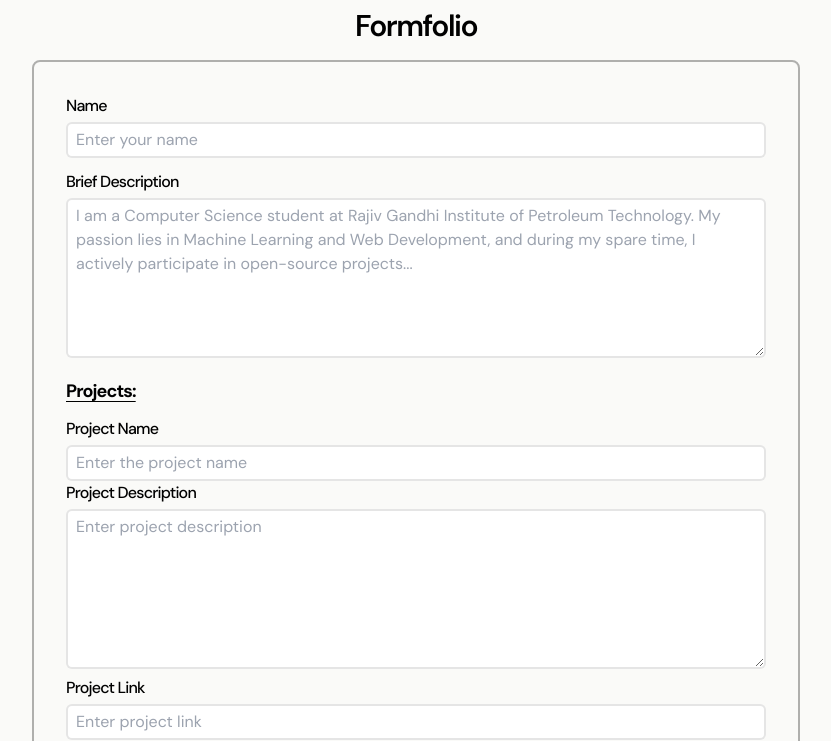
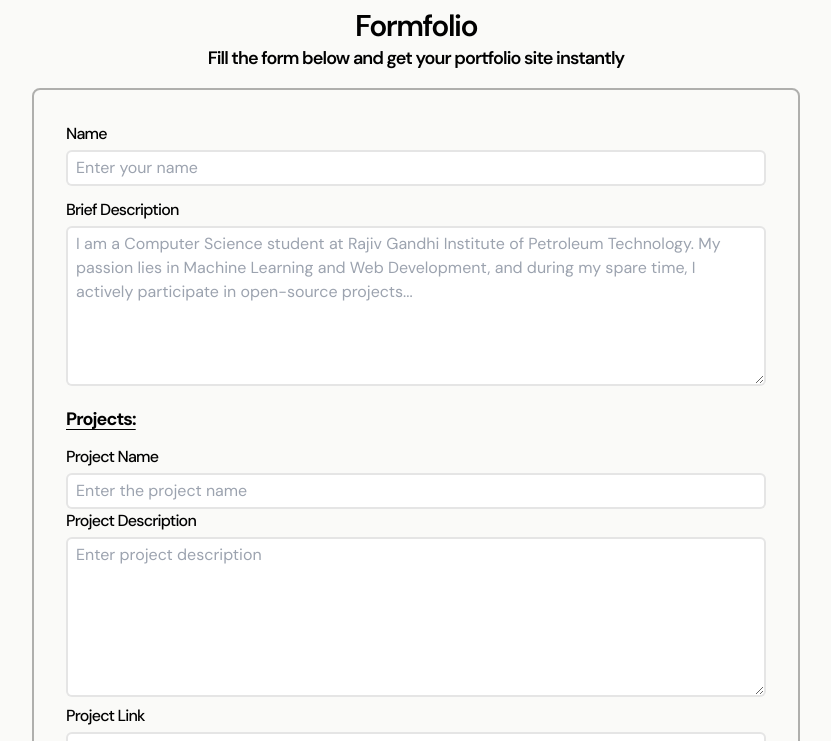
Before and after one commit to Jai0401/formfolio, a Next.js app in the folder web/: page / in a window 1280 px wide. Shown: the top 741 px of the page, without its empty margins (224-1055 px from the left). Built offline with nearby package versions, Linux system fonts and the light colour scheme.

Commit message:
Update Navbar component with introductory text

```diff
--- a/web/app/_components/Navbar.tsx
+++ b/web/app/_components/Navbar.tsx
@@ -3,6 +3,7 @@ export default function Navbar() {
     return(
         <div className="py-2 text-black">
             <h1 className="text-center text-3xl font-semibold tracking-tighter ">Formfolio</h1>
+            <p className="text-center text-lg font-semibold tracking-tighter">Fill the form below and get your portfolio site instantly</p>
         </div>
     )
 }
```
